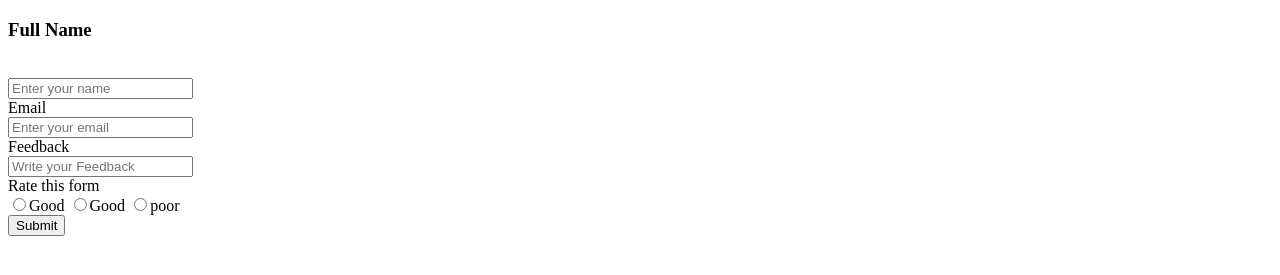
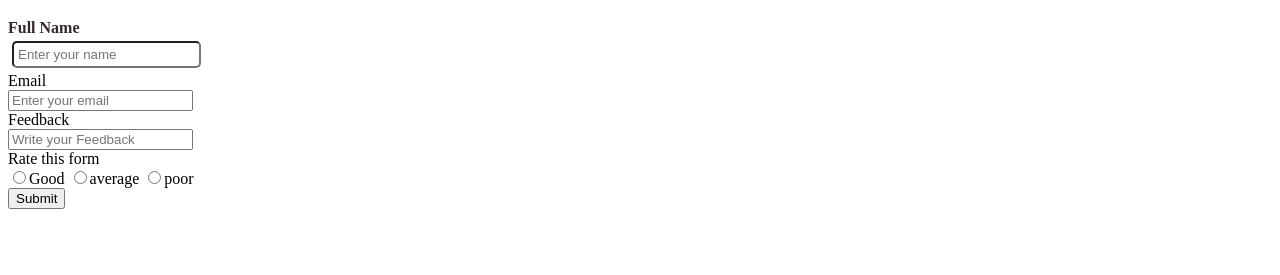
Before and after one commit to SanapathiNarendra/Google-form, a plain HTML site: page index.html in a window 1280 px wide. Shown: the part 61-336 px from the top of the page. Drawn offline with Linux system fonts and the light colour scheme.

Commit message:
change the font style

```diff
--- a/index.html
+++ b/index.html
@@ -9,11 +9,11 @@
 <body>
     <h1 class="google">1.Google Form(Basic)</h1>
 
-<label  id="Full Name"><h3>Full Name </h3></label>
+<label class="Fullname" id="Full Name">Full Name </label>
 <br>
 <input  class="text" type="text" placeholder="Enter your name"/>
 <br>
-<label id ="Email">Email</label>
+<label class="email" id ="Email">Email</label>
 <br>
 <input type="text" placeholder="Enter your email"/>
 <br>
@@ -23,7 +23,7 @@
 <br>
 <label>Rate this form</label><br>
 <label><input type="radio" id="good" name="Good" value="Good">Good</label>
-<label><input type="radio" id="average" name="average" value="average">Good</label>
+<label><input type="radio" id="average" name="average" value="average">average</label>
 <label><input type="radio" id="poor" name="poor" value="Good">poor</label>
 <br>
 <button>Submit</button>
--- a/style.css
+++ b/style.css
@@ -1,3 +1,13 @@
 .google{
     background-color: aqua;
 }
+.text{
+       padding: 4px;
+    margin: 4px;
+    border-radius: 5px;
+
+}
+.Fullname{
+    color: rgba(16, 4, 4, 0.849);
+    font-weight: bold;
+}
```
